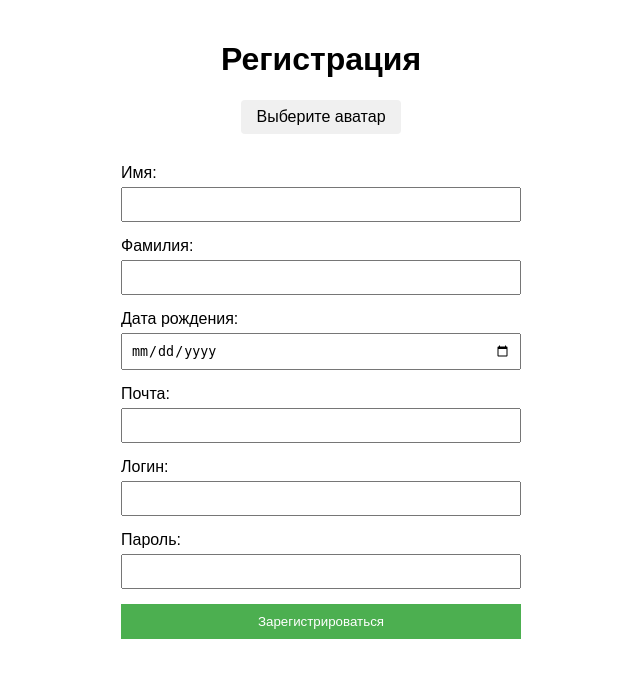
After one commit to bloodofspring/Project3, a Flask app: page /register in a window 1280 px wide. The commit adds this page. Shown: the top 678 px of the page, without its empty margins (319-959 px from the left). Run offline with Flask 3, Linux system fonts and the light colour scheme; parts of the project's set-up code (start-up, migrations or seed data) failed here and were passed over.

Commit message:
регистрация, авторизация, main, profile почистил немного, стили

```diff
--- a/main.py
+++ b/main.py
@@ -2,7 +2,8 @@ import datetime
 import os
 
 from dotenv import load_dotenv
-from flask import Flask, render_template  # , redirect
+from flask import Flask, render_template, redirect, url_for, request, session
+from data.login_form import LoginForm
 
 import api
 import database
@@ -11,7 +12,6 @@ from database.models import UserProfile, AppUser
 
 # from flask_login import LoginManager, login_user, login_required, logout_user
 
-# from forms.job_form import JobForm
 
 load_dotenv()
 
@@ -46,43 +46,63 @@ def profile_page():
     return render_template("profile.html")
 
 
-# Пока что закомментирую (так сказать, до лучших времен)
-# @application.route('/login', methods=['GET', 'POST'])
-# def login():
-#     form = LoginForm()
-#     if form.validate_on_submit():
-#         db_sess = db_session.create_session()
-#         user = db_sess.query(User).filter(User.email == form.email.data).first()
-#         if user and user.check_password(form.password.data):
-#             login_user(user, remember=form.remember_me.data)
-#             return redirect("/")
-#         return render_template('login.html', message="Неправильный логин или пароль", form=form)
-#     return render_template('login.html', title='Авторизация', form=form)
+users_db = {
+    # Пример пользователя:
+    "test_user": {
+        "first_name": "Иван",
+        "last_name": "Иванов",
+        "birth_date": "1990-01-01",
+        "email": "ivan@example.com",
+        "password": "12345"  # Пароли должны храниться в хешированном виде!
+    }
+}
 
 
-# @application.route('/add_job', methods=['GET', 'POST'])
-# @login_required
-# def add_job():
-#     form = JobForm()
-#     if form.validate_on_submit():
-#         db_sess = db_session.create_session()
-#         job = Jobs()
-#         job.job = form.job.data
-#         job.team_leader = form.team_leader.data
-#         job.work_size = form.work_size.data
-#         job.collaborators = form.collaborators.data
-#         job.is_finished = form.is_finished.data
-#         db_sess.add(job)
-#         db_sess.commit()
-#         return redirect('/')
-#     return render_template('add_job.html', title='Добавление работы', form=form)
+@application.route('/register', methods=['GET', 'POST'])
+def register():
+    if request.method == 'POST':
+        # Получаем данные из формы
+        user_data = {
+            "first_name": request.form['first_name'],
+            "last_name": request.form['last_name'],
+            "birth_date": request.form['birth_date'],
+            "email": request.form['email'],
+            "username": request.form['username'],
+            "password": request.form['password']  # ToDo: захэшировать пароли
+        }
+
+        # Проверка на занятось логина или почты
+        if user_data['username'] in users_db:
+            return render_template('register.html', error="Логин уже занят")
+        if any(u['email'] == user_data['email'] for u in users_db.values()):
+            return render_template('register.html', error="Почта уже используется")
+
+        # ToDo: Сохрани пользователя в БД)
+        users_db[user_data['username']] = user_data
+        return redirect(url_for('login'))
+
+    return render_template('register.html')
 
 
-# @application.route('/logout')
-# @login_required
-# def logout():
-#     logout_user()
-#     return redirect("/")
+@application.route('/login', methods=['GET', 'POST'])
+def login():
+    if request.method == 'POST':
+        username = request.form['username']
+        password = request.form['password']
+        user = users_db.get(username)
+
+        if user and user['password'] == password:
+            session['user'] = username
+            return redirect(url_for('profile'))
+        else:
+            return render_template('login.html', error="Неверный логин или пароль")
+
+    return render_template('login.html')
+
+
+@application.route('/success')
+def success():
+    return "Регистрация прошла успешно!"
 
 
 def main():
--- a/static/css/style.css
+++ b/static/css/style.css
@@ -1,24 +1,61 @@
-h1 {
-    color: #d22e3a;
-}
-
-#form_mars {
-    margin-left: auto;
-    matgin-right: auto;
-    max-width: 450px;
-    background-color: #FFDAB9;
-    border: 1px solid gray;
-    border-radius: 5px;
-    padding: 10px;
-}
-
-h4.my-h4 {
-    color: #cccccc;
+body {
+    font-family: Arial, sans-serif;
+    max-width: 400px;
+    margin: 0 auto;
     padding: 20px;
 }
-
-h2#mission {
-    padding-left: 160px;
-    background: url(/static/img/mission_small.png) no-repeat;
-    min-height: 50px;
+h1 {
+    text-align: center;
 }
+.form-group {
+    margin-bottom: 15px;
+}
+label {
+    display: block;
+    margin-bottom: 5px;
+}
+input {
+    width: 100%;
+    padding: 8px;
+    box-sizing: border-box;
+}
+button {
+    width: 100%;
+    padding: 10px;
+    background-color: #4CAF50;
+    color: white;
+    border: none;
+    cursor: pointer;
+}
+button:hover {
+    background-color: #45a049;
+}
+.avatar-preview {
+    width: 100px;
+    height: 100px;
+    border-radius: 50%;
+    object-fit: cover;
+    margin-bottom: 10px;
+    display: none;
+    border: 2px solid #ddd;
+}
+.avatar-upload {
+    display: flex;
+    flex-direction: column;
+    align-items: center;
+}
+.avatar-label {
+    cursor: pointer;
+    padding: 8px 15px;
+    background-color: #f0f0f0;
+    border-radius: 4px;
+    margin-bottom: 15px;
+    text-align: center;
+    transition: background-color 0.3s;
+}
+.avatar-label:hover {
+    background-color: #e0e0e0;
+}
+#avatar {
+    display: none;
+}
--- /dev/null
+++ b/templates/register.html
@@ -0,0 +1,62 @@
+<!DOCTYPE html>
+<html lang="ru">
+<head>
+    <meta charset="UTF-8">
+    <meta name="viewport" content="width=device-width, initial-scale=1.0">
+    <title>Регистрация</title>
+    <link rel="stylesheet" href="static/css/style.css">
+</head>
+<body>
+    <h1>Регистрация</h1>
+    {% if error %}
+        <div class="error">{{ error }}</div>
+    {% endif %}
+    <form method="POST" action="{{ url_for('register') }}" enctype="multipart/form-data">
+        <div class="form-group avatar-upload">
+            <img id="avatarPreview" class="avatar-preview" alt="Предпросмотр аватара">
+            <label for="avatar" class="avatar-label">Выберите аватар</label>
+            <input type="file" id="avatar" name="avatar" accept="image/*">
+        </div>
+        <div class="form-group">
+            <label for="first_name">Имя:</label>
+            <input type="text" id="first_name" name="first_name" required>
+        </div>
+        <div class="form-group">
+            <label for="last_name">Фамилия:</label>
+            <input type="text" id="last_name" name="last_name" required>
+        </div>
+        <div class="form-group">
+            <label for="birth_date">Дата рождения:</label>
+            <input type="date" id="birth_date" name="birth_date" required>
+        </div>
+        <div class="form-group">
+            <label for="email">Почта:</label>
+            <input type="email" id="email" name="email" required>
+        </div>
+        <div class="form-group">
+            <label for="username">Логин:</label>
+            <input type="text" id="username" name="username" required>
+        </div>
+        <div class="form-group">
+            <label for="password">Пароль:</label>
+            <input type="password" id="password" name="password" required>
+        </div>
+        <button type="submit">Зарегистрироваться</button>
+    </form>
+
+    <script>
+        document.getElementById('avatar').addEventListener('change', function(e) {
+            const file = e.target.files[0];
+            if (file) {
+                const reader = new FileReader();
+                reader.onload = function(event) {
+                    const preview = document.getElementById('avatarPreview');
+                    preview.src = event.target.result;
+                    preview.style.display = 'block';
+                };
+                reader.readAsDataURL(file);
+            }
+        });
+    </script>
+</body>
+</html>
```
Also changed, not shown: forms/job_form.py (deleted, +0 -12 lines), templates/login.html (added, +34 -0 lines), templates/main.html (+19 -50 lines), templates/test/add_job.html (deleted, +0 -47 lines), templates/test/base.html (deleted, +0 -64 lines), templates/test/index.html (deleted, +0 -30 lines), templates/test/login.html (deleted, +0 -30 lines).
